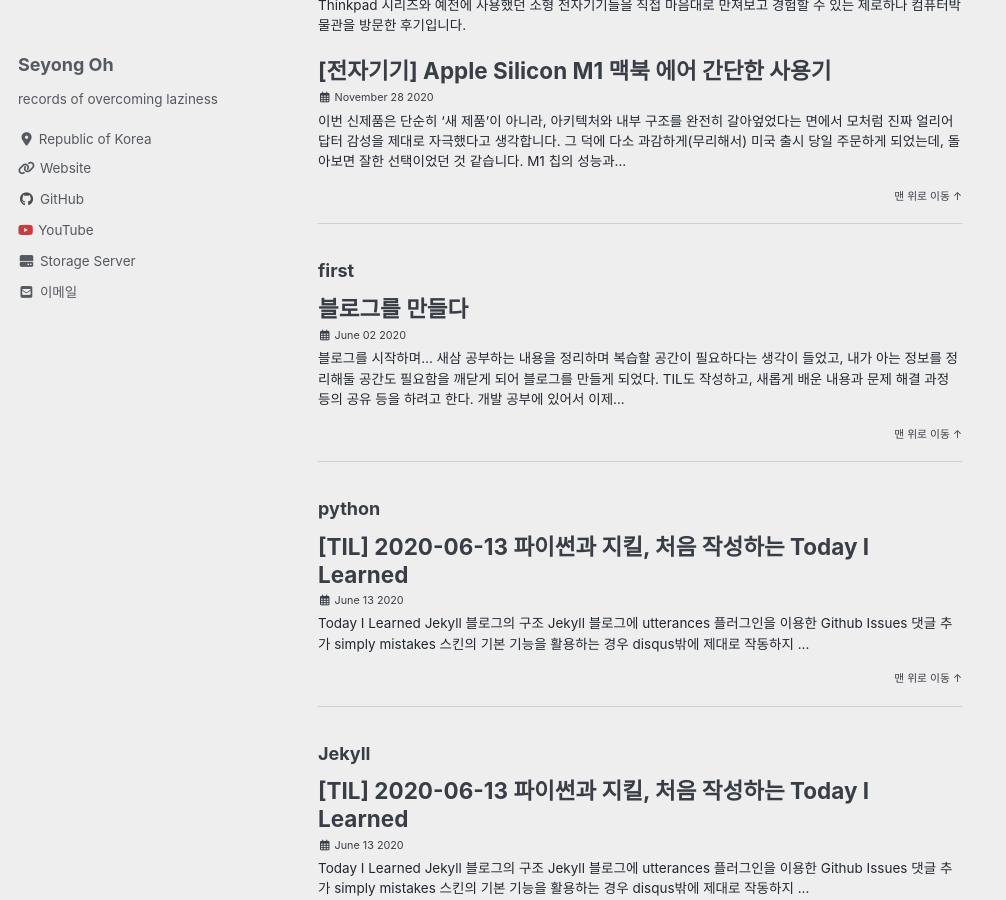
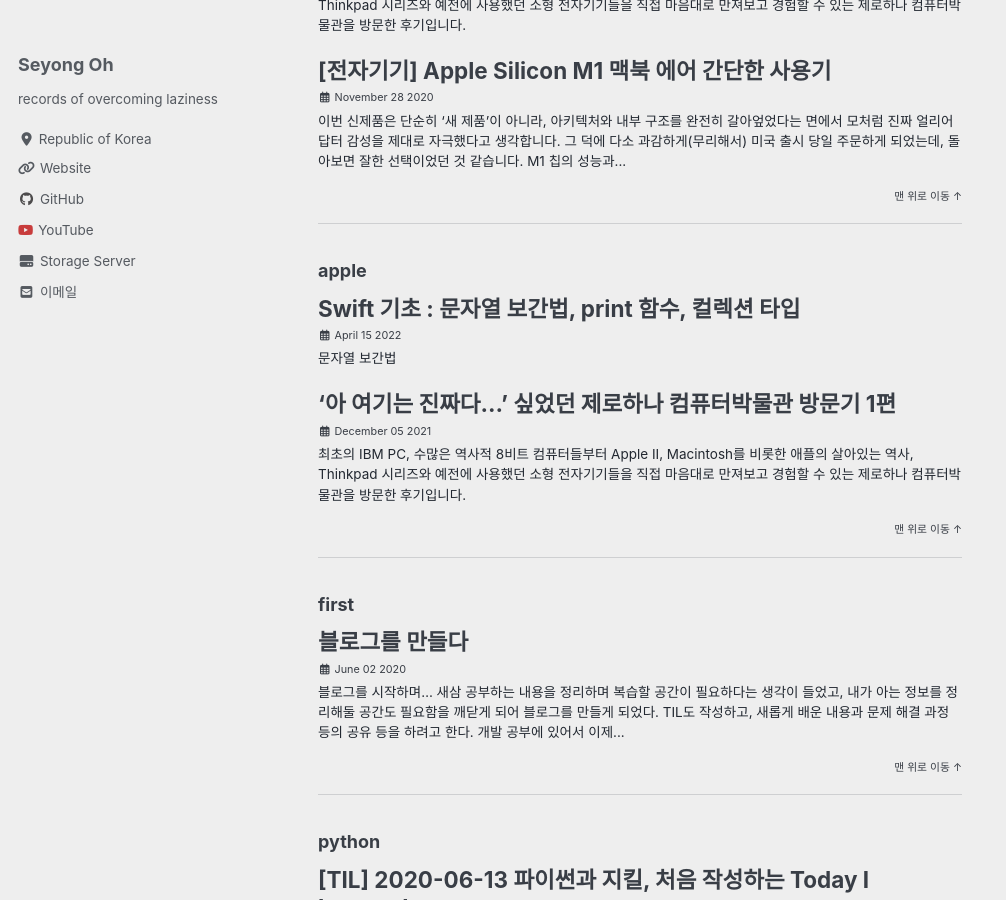
Before and after one commit to ohseyong/ohseyong.github.io, a Jekyll site: the page built from _pages/tag_archive.md, in a window 1280 px wide and 900 px high, scrolled down 8251 px. Shown: the whole window, without its empty margins (0-1006 px from the left). Built offline with Jekyll 4.4.1, drawn with Linux system fonts in a browser that asks for light colours; cached includes are drawn as plain includes; nearby versions of some CDN libraries; some of the changed text lies outside the part shown.

Commit message:
Update 2022-04-16-Swift-basic.md

```diff
--- a/_posts/2022-04-16-Swift-basic.md
+++ b/_posts/2022-04-16-Swift-basic.md
@@ -1,9 +1,21 @@
-### Swift 기초 : 문자열 보간법, print 함수, 컬렉션 타입
+---
+title: "Swift 기초 : 문자열 보간법, print 함수, 컬렉션 타입"
+# excerpt: "최초의 IBM PC, 수많은 역사적 8비트 컴퓨터들부터 Apple II, Macintosh를 비롯한 애플의 살아있는 역사, Thinkpad 시리즈와 예전에 사용했던 소형 전자기기들을 직접 마음대로 만져보고 경험할 수 있는 제로하나 컴퓨터박물관을 방문한 후기입니다."
+date: 2022-04-16 06:00:00 +0900
+categories: Study
+tags: apple swift
+header:
+  teaser: # /assets/backquote.jpg
+  image: # /assets/mozilla_logo.png
+toc: true
+toc_sticky: true
+
+---
 
 #### 문자열 보간법
 
-- 문자열 보간법 : print 함수를 통해 보다 더 내가 원하는 방향대로 문자열을 출력하는 방법
-- 문자열 보간법 : 문자열 내에 `\값` 의 형태로 표기하면 값을 문자열로 치환해서 넣어줌
+- print 함수를 통해 보다 더 내가 원하는 방향대로 문자열을 출력하는 방법
+- 문자열 내에 `\값` 의 형태로 표기하면 값을 문자열로 치환해서 넣어줌
 
 문자열 보간법을 사용하지 않는다면 :
 
```
